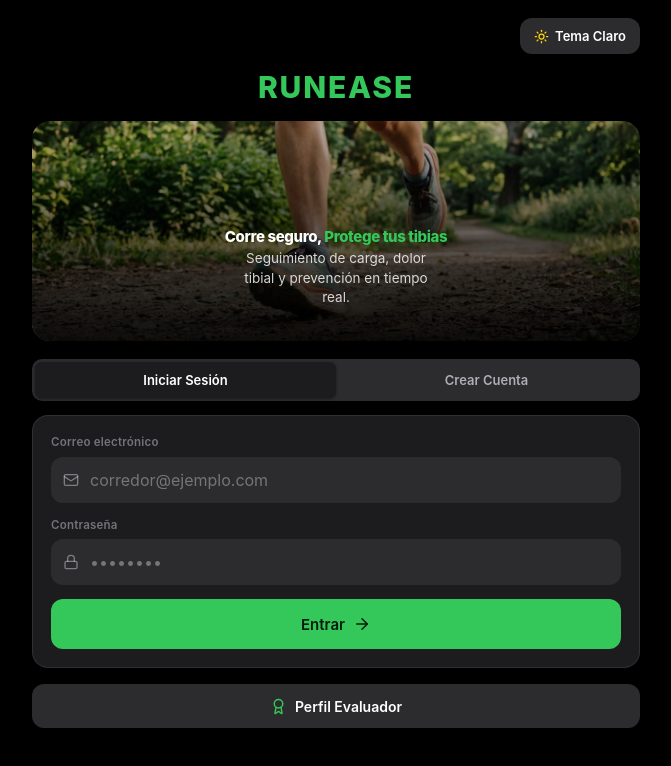
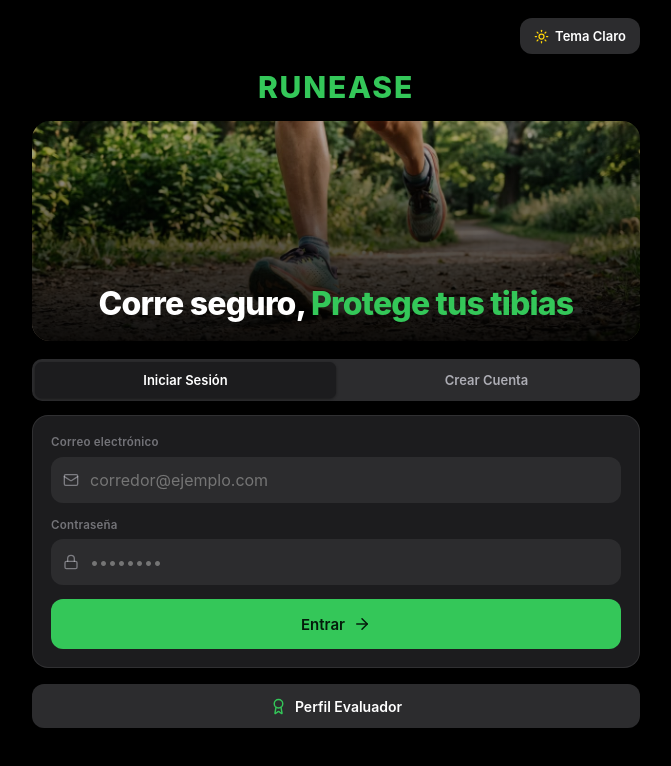
Before and after one commit to Davis123S/runsindolor-app, a React (Vite) app: page / in a window 1280 px wide. Shown: the top 766 px of the page, without its empty margins (304-975 px from the left). Built offline with nearby package versions, Linux system fonts and the light colour scheme.

Commit message:
Eliminar subtítulo del hero en inicio de sesión

```diff
--- a/src/App.jsx
+++ b/src/App.jsx
@@ -1132,12 +1132,9 @@ function AuthView({ theme, onToggleTheme, onLogin, onRegister, onDemoLogin }) {
             width: '100%'
           }}
         >
-          <h1 className="display" style={{ fontSize: '15px', marginTop: '4px' }}>
+          <h1 className="display" style={{ fontSize: '32px', marginTop: '4px' }}>
             Corre seguro, <span className="grad-text">Protege tus tibias</span>
           </h1>
-          <p className="small muted" style={{ marginTop: '4px', maxWidth: '200px' }}>
-            Seguimiento de carga, dolor tibial y prevención en tiempo real.
-          </p>
         </div>
       </div>
 
```
